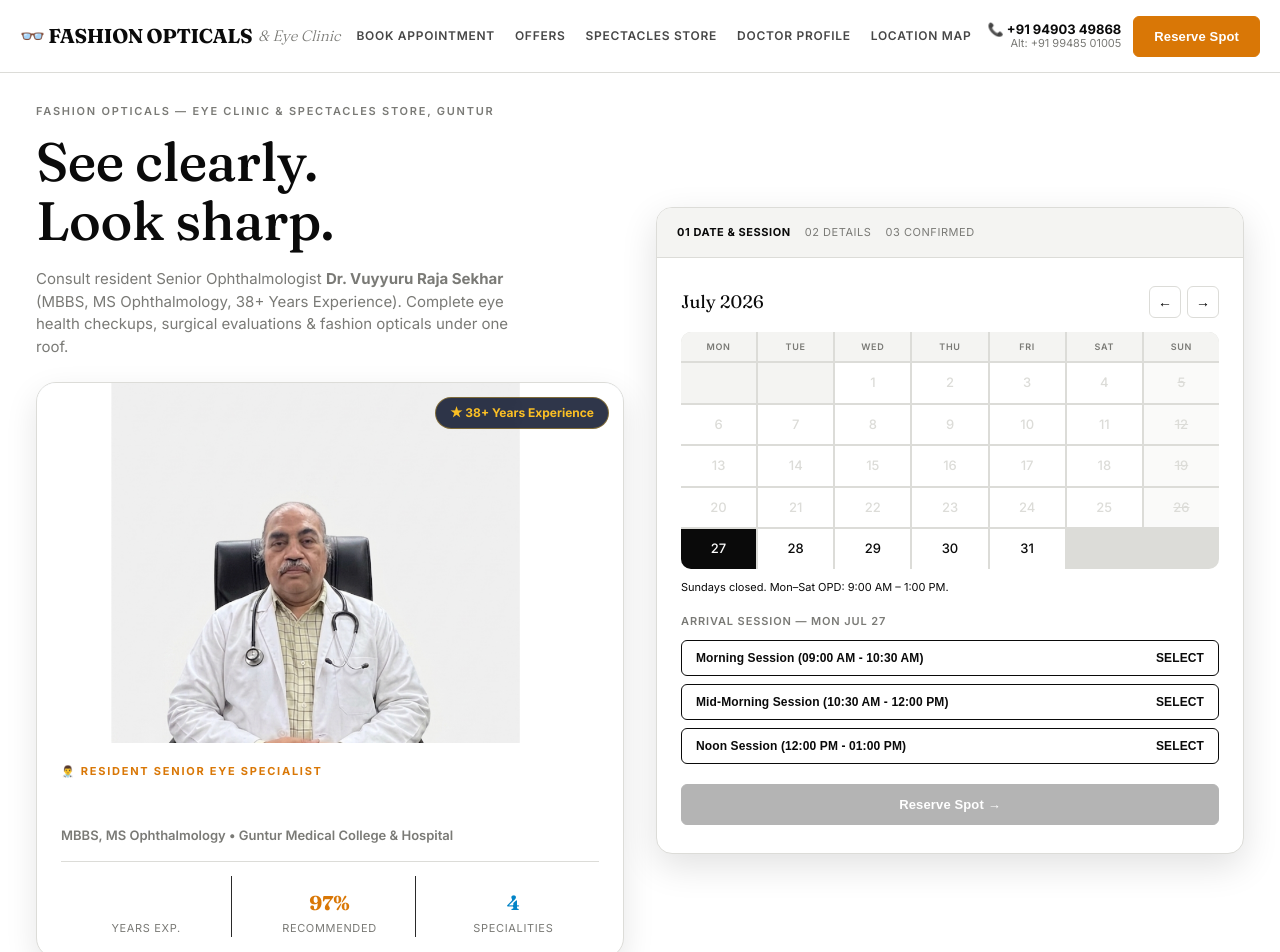
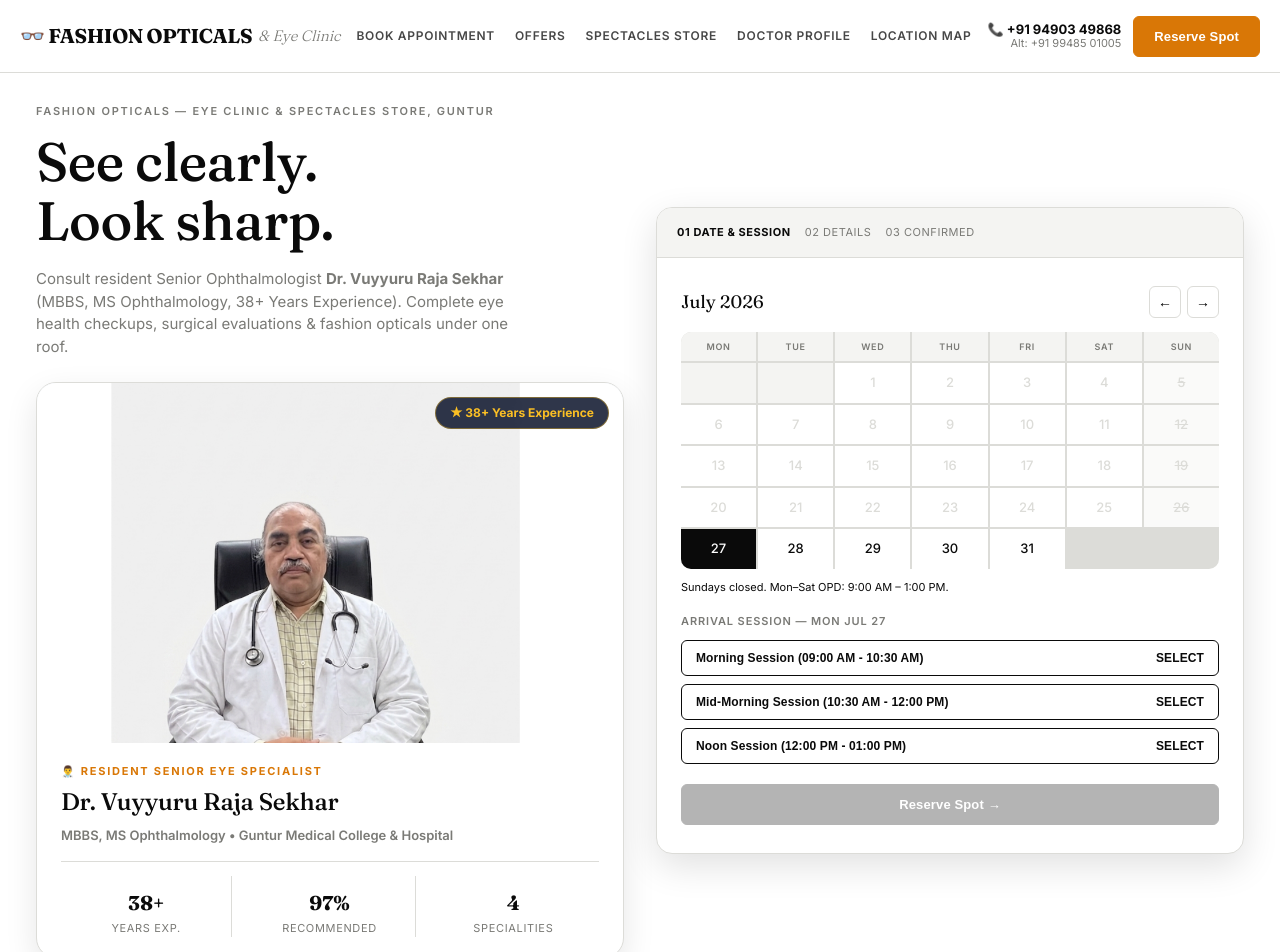
Before and after one commit to fazalshai/fashionopticals, a React (Vite) app: page / in a window 1280 px wide. Shown: the top 952 px of the page. Built offline with nearby package versions, Linux system fonts and the light colour scheme.

Commit message:
Fix doctor card text & stats number contrast visibility (38+ Years) and update copy to emphasize Diagnosis & Treatment of All Types of Eye Diseases with 38+ Years Experience

```diff
--- a/src/App.jsx
+++ b/src/App.jsx
@@ -829,41 +829,41 @@
                 <div className="eyebrow">Resident Senior Specialist</div>
               </div>
 
-              {/* IN-CLINIC EYE TESTING SHOWCASE WITH GIRL PATIENT */}
+              {/* IN-CLINIC EYE EXAMINATION SHOWCASE WITH GIRL PATIENT */}
               <div style={{ display: 'grid', gridTemplateColumns: 'repeat(auto-fit, minmax(320px, 1fr))', gap: '24px', marginBottom: '40px' }}>
                 <div style={{ border: '1px solid var(--line)', borderRadius: '16px', overflow: 'hidden', background: 'var(--paper)', boxShadow: '0 8px 24px rgba(0,0,0,0.08)' }}>
                   <img
                     src={eyeExamImg}
-                    alt="Dr. Vuyyuru Raja Sekhar performing eye examination on girl patient with ARK refraction machine"
+                    alt="Dr. Vuyyuru Raja Sekhar performing eye examination on patient"
                     style={{ width: '100%', height: '320px', objectFit: 'cover', objectPosition: 'center 30%', display: 'block' }}
                   />
                   <div style={{ padding: '20px 24px', background: '#f8fafc', borderTop: '1px solid var(--line)' }}>
-                    <div className="eyebrow" style={{ color: '#0284c7', fontWeight: 700 }}>📷 In-Clinic Diagnostic Examination</div>
-                    <h3 style={{ fontSize: '20px', margin: '6px 0', color: 'var(--primary-navy)' }}>Computerized Eye Testing Room</h3>
+                    <div className="eyebrow" style={{ color: '#0284c7', fontWeight: 700 }}>📷 Clinical Consultation &amp; Diagnostic Room</div>
+                    <h3 style={{ fontSize: '20px', margin: '6px 0', color: 'var(--primary-navy)' }}>Eye Testing &amp; Diagnostic Examination</h3>
                     <p style={{ color: 'var(--gray)', fontSize: '13px', lineHeight: '1.6', margin: 0 }}>
-                      Dr. Vuyyuru Raja Sekhar conducting automated ARK computerized refractive error testing and corneal inspection on a patient at Fashion Opticals &amp; Eye Clinic, Opposite Karnataka Bank, Amaravathi Road, Guntur.
+                      Dr. Vuyyuru Raja Sekhar conducting thorough clinical eye examination and vision testing on a patient at Fashion Opticals &amp; Eye Clinic, Opposite Karnataka Bank, Amaravathi Road, Guntur.
                     </p>
                   </div>
                 </div>
 
                 <div style={{ border: '1px solid var(--line)', borderRadius: '16px', padding: '28px', background: 'var(--paper)', display: 'flex', flexDirection: 'column', justifyContent: 'center' }}>
-                  <div className="eyebrow" style={{ color: 'var(--accent-gold)', fontWeight: 700 }}>Senior Specialist Care</div>
-                  <h3 style={{ fontSize: '22px', margin: '8px 0 12px 0' }}>Comprehensive Eye Examinations</h3>
+                  <div className="eyebrow" style={{ color: 'var(--accent-gold)', fontWeight: 700 }}>38+ Years Clinical Experience</div>
+                  <h3 style={{ fontSize: '22px', margin: '8px 0 12px 0' }}>Diagnosis &amp; Treatment of All Eye Diseases</h3>
                   <p style={{ color: 'var(--gray)', fontSize: '14px', lineHeight: '1.6', marginBottom: '18px' }}>
-                    With over 38 years of dedicated clinical expertise, Dr. Vuyyuru Raja Sekhar provides advanced diagnostic evaluations for patients of all ages.
+                    With over 38 years of surgical &amp; clinical excellence, Dr. Vuyyuru Raja Sekhar provides complete treatment and evaluation for all types of eye diseases for patients of all ages.
                   </p>
                   <div style={{ display: 'flex', flexDirection: 'column', gap: '12px' }}>
                     <div style={{ display: 'flex', alignItems: 'center', gap: '10px', fontSize: '13px', fontWeight: 600 }}>
-                      <span style={{ color: '#16a34a', fontWeight: 700, fontSize: '16px' }}>✓</span> Computerized ARK Refraction &amp; Vision Testing
+                      <span style={{ color: '#16a34a', fontWeight: 700, fontSize: '16px' }}>✓</span> Complete Eye Disease Checkup &amp; Vision Testing
                     </div>
                     <div style={{ display: 'flex', alignItems: 'center', gap: '10px', fontSize: '13px', fontWeight: 600 }}>
-                      <span style={{ color: '#16a34a', fontWeight: 700, fontSize: '16px' }}>✓</span> Cataract, IOL &amp; Surgical Consultation
+                      <span style={{ color: '#16a34a', fontWeight: 700, fontSize: '16px' }}>✓</span> Cataract, IOL &amp; Surgical Evaluations
                     </div>
                     <div style={{ display: 'flex', alignItems: 'center', gap: '10px', fontSize: '13px', fontWeight: 600 }}>
-                      <span style={{ color: '#16a34a', fontWeight: 700, fontSize: '16px' }}>✓</span> Glaucoma Pressure &amp; Fundus Screening
+                      <span style={{ color: '#16a34a', fontWeight: 700, fontSize: '16px' }}>✓</span> Glaucoma Pressure &amp; Cornea Care
                     </div>
                     <div style={{ display: 'flex', alignItems: 'center', gap: '10px', fontSize: '13px', fontWeight: 600 }}>
-                      <span style={{ color: '#16a34a', fontWeight: 700, fontSize: '16px' }}>✓</span> Precision Eyeglass Power &amp; Lens Fitting
+                      <span style={{ color: '#16a34a', fontWeight: 700, fontSize: '16px' }}>✓</span> Precision Eyeglass Prescription &amp; Spectacle Fitting
                     </div>
                   </div>
                 </div>
--- a/src/index.css
+++ b/src/index.css
@@ -275,39 +275,58 @@
 }
 
 .doctor-card {
-  background: var(--card);
-  color: var(--paper);
+  background: var(--paper);
+  color: var(--ink);
   padding: 24px;
   border-radius: var(--radius-lg);
+  border: 1px solid var(--line);
   box-shadow: 0 10px 30px rgba(0,0,0,0.12);
 }
 
 .doctor-card .eyebrow {
-  color: #8a8a86;
+  color: var(--accent-gold);
+  font-weight: 700;
 }
 
 .doctor-card h2 {
-  font-size: 22px;
+  font-size: 24px;
   margin: 6px 0 4px;
-  color: var(--paper);
+  color: var(--ink);
 }
 
 .doctor-card .cred {
-  font-size: 12px;
-  color: #b5b5b0;
+  font-size: 13px;
+  color: var(--gray);
   margin-bottom: 16px;
+  font-weight: 600;
 }
 
 .stat-row {
   display: flex;
-  border-top: 1px solid #2a2a2a;
+  border-top: 1px solid var(--line);
 }
 
 .stat {
   flex: 1;
   padding: 12px 0 0;
-  border-right: 1px solid #2a2a2a;
+  border-right: 1px solid var(--line);
   text-align: center;
+}
+
+.stat:last-child {
+  border-right: none;
+}
+
+.stat .num {
+  font-size: 22px;
+  font-weight: 800;
+  color: var(--ink) !important;
+  display: block;
+}
+
+.stat .label {
+  font-size: 11px;
+  color: var(--gray);
 }
 
 .stat:last-child {
```
